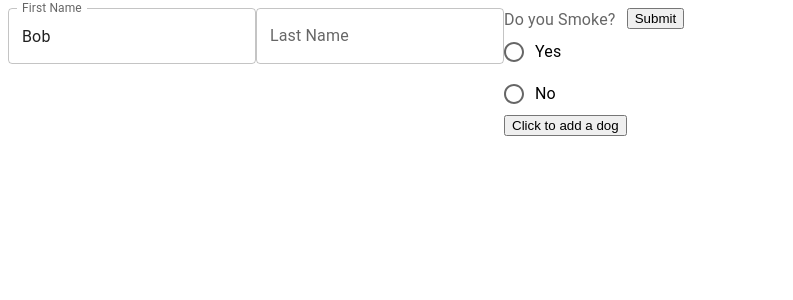
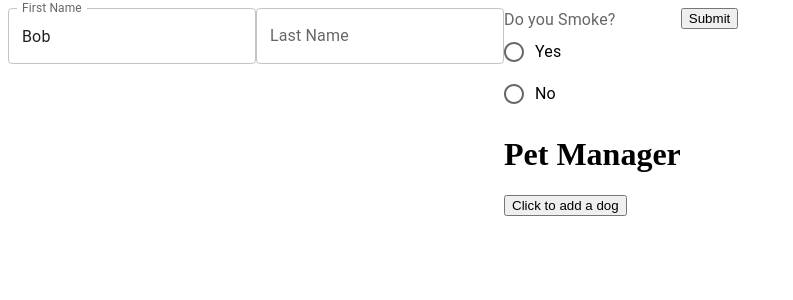
Before and after one commit to kevinyou/rhf-test, a React (Vite) app: page / in a window 1280 px wide. Shown: the top 300 px of the page, without its empty margins (0-793 px from the left). Built offline with nearby package versions, Linux system fonts and the light colour scheme.

Commit message:
Split off a helper component

```diff
--- a/src/App.tsx
+++ b/src/App.tsx
@@ -1,9 +1,10 @@
 import { FormControl, FormControlLabel, FormHelperText, FormLabel, Radio, RadioGroup, TextField } from '@mui/material';
 import { useEffect } from 'react';
-import { Controller, FormProvider, SubmitHandler, useFieldArray, useForm } from 'react-hook-form'
+import { Controller, FormProvider, SubmitHandler, useForm } from 'react-hook-form'
+import { PetManager } from './PetManager';
 // import './App.css'
 
-type Foo = {
+export type Foo = {
   firstName: string;
   lastName: string;
   medicalProfile: {
@@ -30,11 +31,6 @@ function App() {
     formState: { errors },
     watch,
   } = methods;
-
-  const { fields: petFields, append: appendPets } = useFieldArray({
-    control,
-    name: 'pets',
-  });
 
   const onSubmit: SubmitHandler<Foo> = (data) => console.log(data);
 
@@ -66,17 +62,7 @@ function App() {
               )}
             />
             {errors.medicalProfile?.smoking && <FormHelperText>{errors.medicalProfile.smoking.message}</FormHelperText>}
-            <div>
-              {
-                petFields.map((petField, index) => (
-                  <div>
-                    Pet #{index + 1}
-                    <input key={petField.id} type='text' {...register(`pets.${index}.name`)}/>
-                  </div>
-                ))
-              }
-              <button type='button' onClick={() => appendPets({ name: '', animal: 'dog' })}>Click to add a dog</button>
-            </div>
+            <PetManager/>
           </FormControl>
 
           <input type="submit" onClick={handleSubmit(onSubmit)}/>
--- /dev/null
+++ b/src/PetManager.tsx
@@ -0,0 +1,25 @@
+import { useFieldArray, useFormContext } from 'react-hook-form'
+import { Foo } from './App';
+
+export const PetManager = () => {
+  const { control, register } = useFormContext<Foo>();
+  const { fields, append } = useFieldArray({
+    control,
+    name: 'pets',
+  });
+
+  return (
+    <div>
+      <h1>Pet Manager</h1>
+      {
+        fields.map((field, index) => (
+          <div>
+            Pet #{index + 1}
+            <input key={field.id} type='text' {...register(`pets.${index}.name`, { required: true })}/>
+          </div>
+        ))
+      }
+      <button type='button' onClick={() => append({ name: '', animal: 'dog' })}>Click to add a dog</button>
+    </div>
+  )
+}
```
